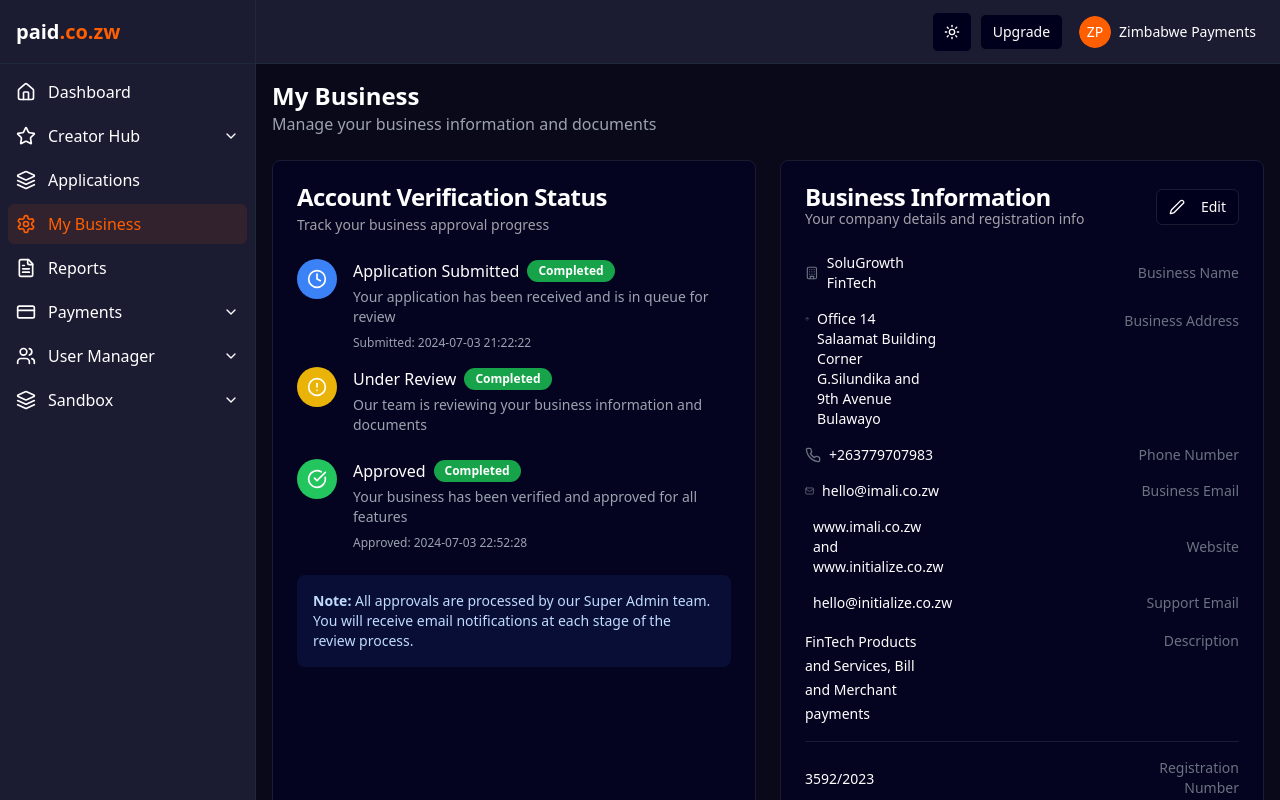
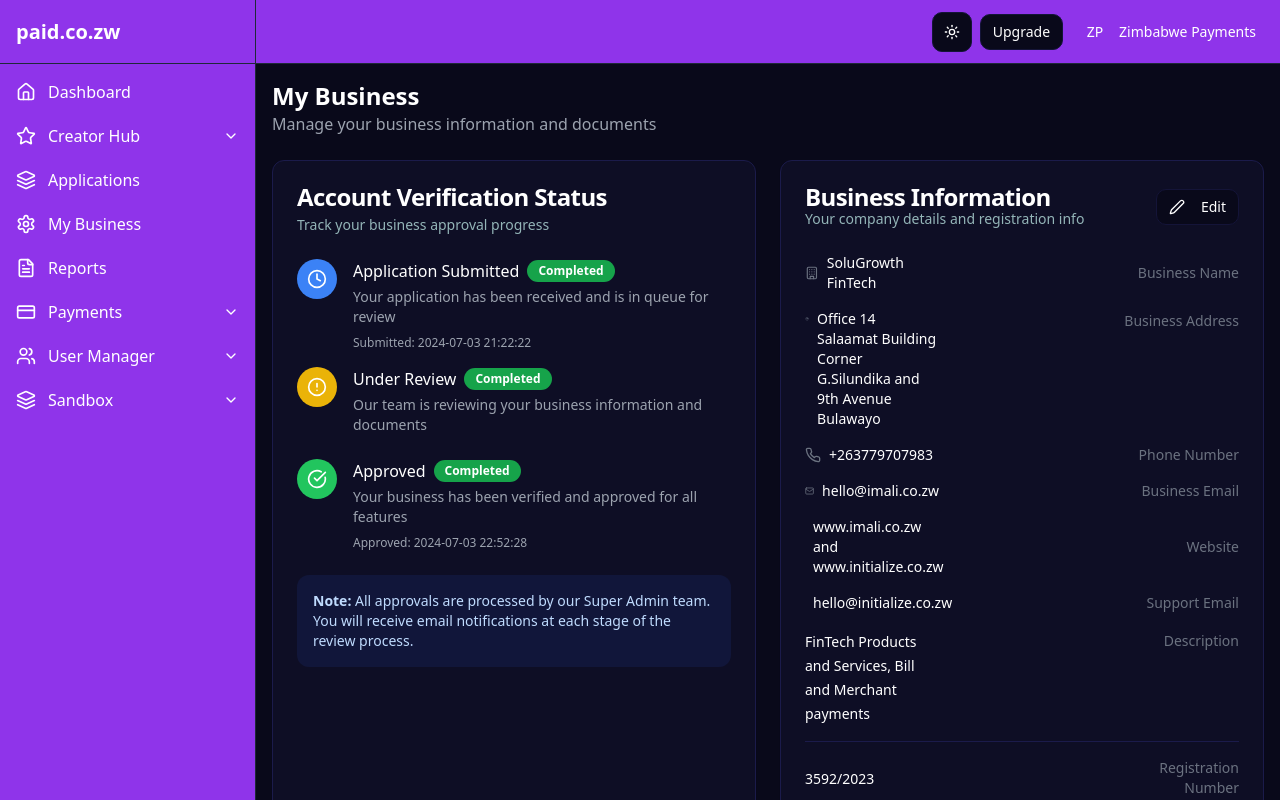
Before and after one commit to sirafrank18/zimpay-digital-flow-34, a React (Vite) app: page /dashboard/business in a window 1280 px wide. Shown: the top 800 px of the page. Built offline with nearby package versions, Linux system fonts and the light colour scheme.

Commit message:
Refactor: Apply new color scheme and styling
This commit updates the application's color scheme to use #1DBFC7, #AE34EB, #09091A, and #FFFFFF. It also incorporates gradients and other stylistic features to enhance the visual appeal of the system.

```diff
--- a/src/index.css
+++ b/src/index.css
@@ -6,64 +6,82 @@
 @layer base {
   :root {
     --background: 0 0% 100%;
-    --foreground: 240 10% 3.9%;
+    --foreground: 240 47% 7%;
 
     --card: 0 0% 100%;
-    --card-foreground: 240 10% 3.9%;
+    --card-foreground: 240 47% 7%;
 
     --popover: 0 0% 100%;
-    --popover-foreground: 240 10% 3.9%;
+    --popover-foreground: 240 47% 7%;
 
-    --primary: 24 100% 50%;
+    --primary: 184 77% 44%;
     --primary-foreground: 0 0% 100%;
 
-    --secondary: 240 5% 96%;
-    --secondary-foreground: 240 5.9% 10%;
+    --secondary: 270 81% 56%;
+    --secondary-foreground: 0 0% 100%;
 
-    --muted: 240 5% 96%;
-    --muted-foreground: 240 5% 65%;
+    --muted: 184 20% 96%;
+    --muted-foreground: 240 47% 40%;
 
-    --accent: 240 5% 96%;
-    --accent-foreground: 240 5.9% 10%;
+    --accent: 270 30% 96%;
+    --accent-foreground: 270 81% 56%;
 
     --destructive: 0 84.2% 60.2%;
     --destructive-foreground: 0 0% 98%;
 
-    --border: 240 5.9% 90%;
-    --input: 240 5.9% 90%;
-    --ring: 24 100% 50%;
+    --border: 184 20% 90%;
+    --input: 184 20% 95%;
+    --ring: 184 77% 44%;
 
-    --radius: 0.5rem;
+    /* Gradient colors */
+    --gradient-primary: 184 77% 44%;
+    --gradient-secondary: 270 81% 56%;
+    --gradient-dark: 240 47% 7%;
+
+    /* Shadow colors */
+    --shadow-primary: 184 77% 44%;
+    --shadow-secondary: 270 81% 56%;
+
+    --radius: 0.75rem;
   }
 
   .dark {
-    --background: 240 100% 5.5%;
+    --background: 240 47% 7%;
     --foreground: 0 0% 100%;
 
-    --card: 240 80% 7%;
+    --card: 240 47% 10%;
     --card-foreground: 0 0% 100%;
 
-    --popover: 240 80% 5.9%;
+    --popover: 240 47% 8%;
     --popover-foreground: 0 0% 100%;
 
-    --primary: 24 100% 50%;
+    --primary: 184 77% 44%;
     --primary-foreground: 0 0% 100%;
 
-    --secondary: 240 30% 15%;
+    --secondary: 270 81% 56%;
     --secondary-foreground: 0 0% 100%;
 
-    --muted: 240 15% 20%;
-    --muted-foreground: 240 5% 65%;
+    --muted: 240 47% 15%;
+    --muted-foreground: 184 20% 65%;
 
-    --accent: 240 30% 15%;
-    --accent-foreground: 0 0% 100%;
+    --accent: 270 30% 20%;
+    --accent-foreground: 270 81% 56%;
 
     --destructive: 0 63% 50%;
     --destructive-foreground: 0 0% 100%;
 
-    --border: 240 30% 15%;
-    --input: 240 30% 15%;
-    --ring: 24 100% 50%;
+    --border: 240 47% 20%;
+    --input: 240 47% 15%;
+    --ring: 184 77% 44%;
+
+    /* Gradient colors */
+    --gradient-primary: 184 77% 44%;
+    --gradient-secondary: 270 81% 56%;
+    --gradient-dark: 240 47% 7%;
+
+    /* Shadow colors */
+    --shadow-primary: 184 77% 44%;
+    --shadow-secondary: 270 81% 56%;
   }
 }
 
@@ -80,17 +98,65 @@
     @apply bg-background text-foreground transition-colors duration-300;
   }
 
+  /* Beautiful gradient utilities */
   .gradient-text {
-    @apply text-transparent bg-clip-text bg-gradient-to-r from-brand-orange to-amber-500;
+    @apply text-transparent bg-clip-text bg-gradient-to-r from-primary via-secondary to-primary;
+  }
+
+  .gradient-bg-primary {
+    background: linear-gradient(135deg, hsl(var(--gradient-primary)), hsl(var(--gradient-secondary)));
+  }
+
+  .gradient-bg-subtle {
+    background: linear-gradient(135deg, hsl(var(--background)), hsl(var(--muted)));
+  }
+
+  .gradient-border {
+    border-image: linear-gradient(45deg, hsl(var(--primary)), hsl(var(--secondary))) 1;
   }
 
   .card-hover {
-    @apply transition-all duration-300 hover:shadow-lg hover:shadow-brand-orange/10 hover:-translate-y-1;
+    @apply transition-all duration-300 hover:shadow-lg hover:-translate-y-1;
+    box-shadow: 0 4px 6px -1px hsl(var(--shadow-primary) / 0.1), 0 2px 4px -1px hsl(var(--shadow-primary) / 0.06);
+  }
+
+  .card-hover:hover {
+    box-shadow: 0 20px 25px -5px hsl(var(--shadow-primary) / 0.1), 0 10px 10px -5px hsl(var(--shadow-primary) / 0.04);
+  }
+
+  .neo-shadow {
+    box-shadow:
+      8px 8px 16px hsl(var(--shadow-primary) / 0.15),
+      -8px -8px 16px hsl(var(--background) / 0.7);
+  }
+
+  .glow-primary {
+    box-shadow: 0 0 20px hsl(var(--primary) / 0.5), 0 0 40px hsl(var(--primary) / 0.3);
+  }
+
+  .glow-secondary {
+    box-shadow: 0 0 20px hsl(var(--secondary) / 0.5), 0 0 40px hsl(var(--secondary) / 0.3);
+  }
+
+  .glass-effect {
+    background: rgba(255, 255, 255, 0.05);
+    backdrop-filter: blur(10px);
+    border: 1px solid rgba(255, 255, 255, 0.1);
   }
 
   .geo-pattern {
-    background-image: radial-gradient(rgba(255, 95, 0, 0.075) 2px, transparent 2px);
-    background-size: 30px 30px;
+    background-image:
+      radial-gradient(circle at 1px 1px, hsl(var(--primary) / 0.15) 1px, transparent 0);
+    background-size: 20px 20px;
+  }
+
+  .floating-animation {
+    animation: float 3s ease-in-out infinite;
+  }
+
+  @keyframes float {
+    0%, 100% { transform: translateY(0px); }
+    50% { transform: translateY(-10px); }
   }
 }
 
--- a/tailwind.config.ts
+++ b/tailwind.config.ts
@@ -66,7 +66,9 @@ export default {
         // Brand colors
         brand: {
           navy: '#09091A',
-          orange: '#FF5F00',
+          teal: '#1DBFC7',
+          purple: '#AE34EB',
+          white: '#FFFFFF',
         },
       },
       borderRadius: {
```
